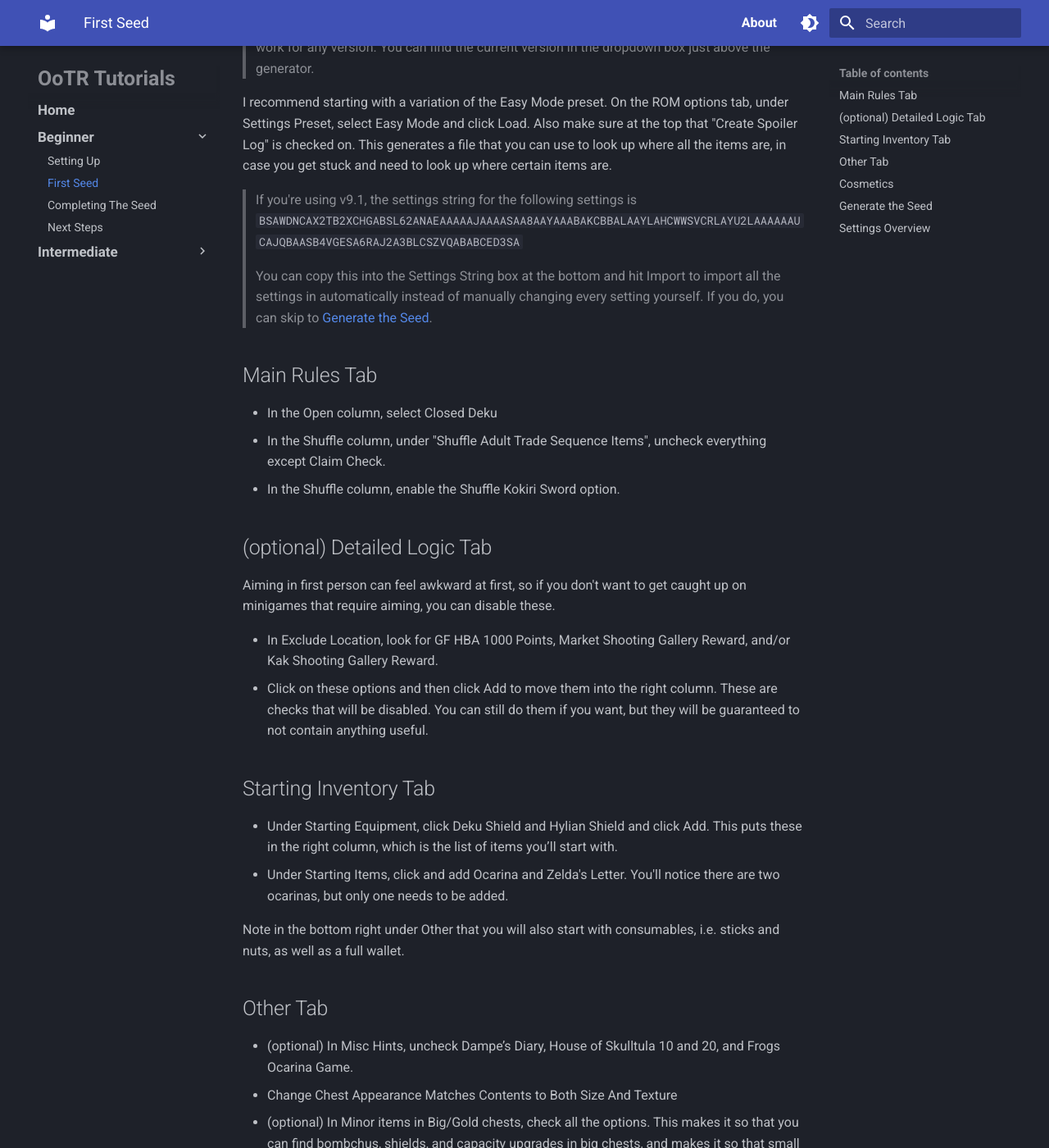
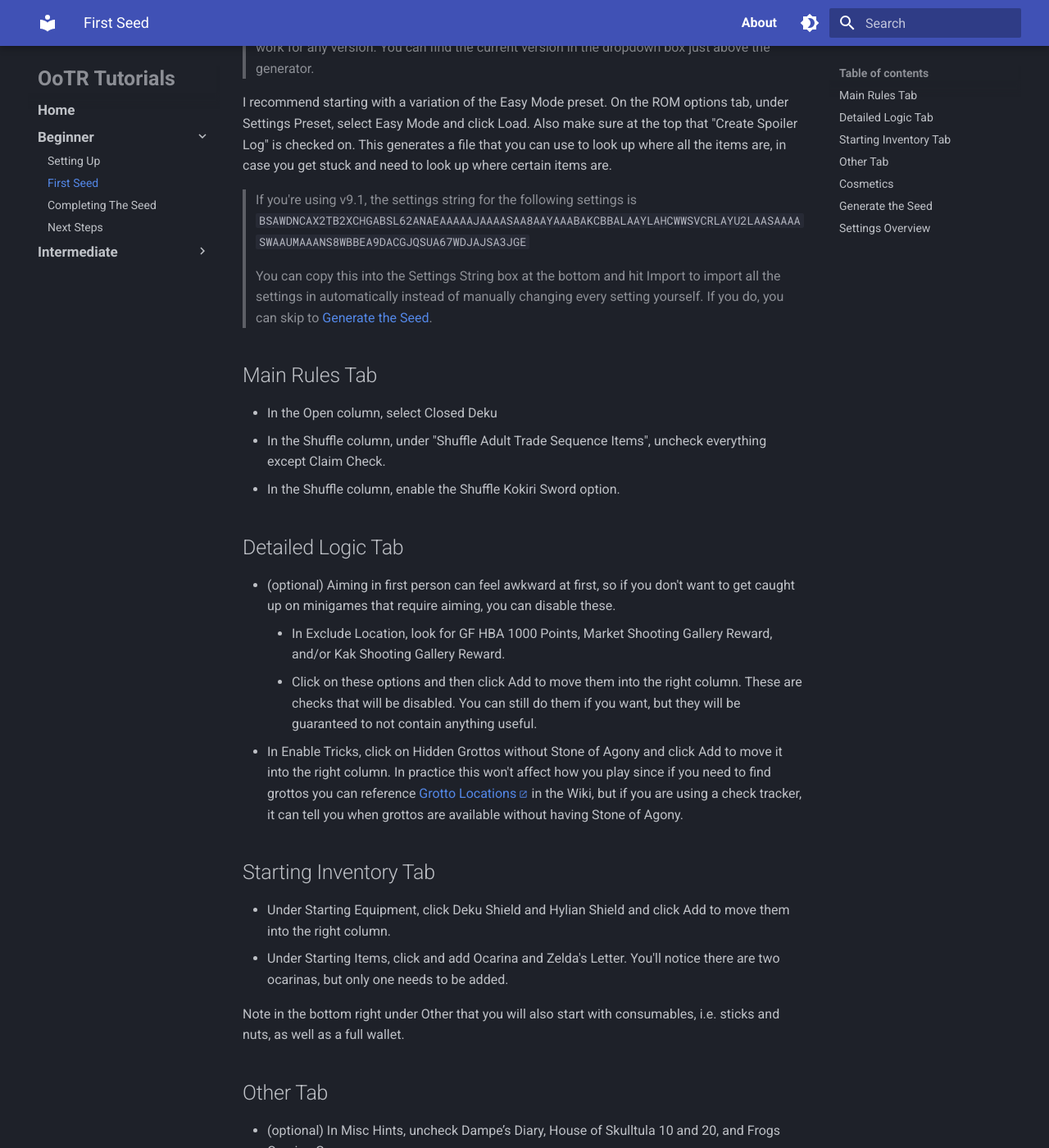
Before and after one commit to flee135/OoTR-Tutorials, an MkDocs documentation site: the page built from docs/beginner/first-seed.md, in a window 1280 px wide and 1400 px high, scrolled down 328 px. Shown: the whole window at 82% size. Built offline with MkDocs 1.6.1 and Material for MkDocs 9.7.7, drawn with Linux system fonts in a browser that asks for light colours.

Commit message:
Beginner updates

```diff
--- a/docs/beginner/first-seed.md
+++ b/docs/beginner/first-seed.md
@@ -8,7 +8,7 @@ The rest of this article is primarily about the settings that I recommend for yo
 
 I recommend starting with a variation of the Easy Mode preset. On the ROM options tab, under Settings Preset, select Easy Mode and click Load. Also make sure at the top that "Create Spoiler Log" is checked on. This generates a file that you can use to look up where all the items are, in case you get stuck and need to look up where certain items are.
 
-> If you're using v9.1, the settings string for the following settings is `BSAWDNCAX2TB2XCHGABSL62ANAEAAAAAJAAAASAA8AAYAAABAKCBBALAAYLAHCWWSVCRLAYU2LAAAAAAUCAJQBAASB4VGESA6RAJ2A3BLCSZVQABABCED3SA`
+> If you're using v9.1, the settings string for the following settings is `BSAWDNCAX2TB2XCHGABSL62ANAEAAAAAJAAAASAA8AAYAAABAKCBBALAAYLAHCWWSVCRLAYU2LAASAAAASWAAUMAAANS8WBBEA9DACGJQSUA67WDJAJSA3JGE`
 >
 >You can copy this into the Settings String box at the bottom and hit Import to import all the settings in automatically instead of manually changing every setting yourself. If you do, you can skip to [Generate the Seed](#generate-the-seed).
 
@@ -17,14 +17,14 @@ I recommend starting with a variation of the Easy Mode preset. On the ROM option
 - In the Shuffle column, under "Shuffle Adult Trade Sequence Items", uncheck everything except Claim Check.
 - In the Shuffle column, enable the Shuffle Kokiri Sword option.
 
-## (optional) Detailed Logic Tab
-Aiming in first person can feel awkward at first, so if you don't want to get caught up on minigames that require aiming, you can disable these.
-
-- In Exclude Location, look for GF HBA 1000 Points, Market Shooting Gallery Reward, and/or Kak Shooting Gallery Reward.
-- Click on these options and then click Add to move them into the right column. These are checks that will be disabled. You can still do them if you want, but they will be guaranteed to not contain anything useful.
+## Detailed Logic Tab
+- (optional) Aiming in first person can feel awkward at first, so if you don't want to get caught up on minigames that require aiming, you can disable these.
+    - In Exclude Location, look for GF HBA 1000 Points, Market Shooting Gallery Reward, and/or Kak Shooting Gallery Reward.
+    - Click on these options and then click Add to move them into the right column. These are checks that will be disabled. You can still do them if you want, but they will be guaranteed to not contain anything useful.
+- In Enable Tricks, click on Hidden Grottos without Stone of Agony and click Add to move it into the right column. In practice this won't affect how you play since if you need to find grottos you can reference [Grotto Locations](https://wiki.ootrandomizer.com/index.php?title=Grottos) in the Wiki, but if you are using a check tracker, it can tell you when grottos are available without having Stone of Agony.
 
 ## Starting Inventory Tab
-- Under Starting Equipment, click Deku Shield and Hylian Shield and click Add. This puts these in the right column, which is the list of items you’ll start with.
+- Under Starting Equipment, click Deku Shield and Hylian Shield and click Add to move them into the right column.
 - Under Starting Items, click and add Ocarina and Zelda's Letter. You'll notice there are two ocarinas, but only one needs to be added.
 
 Note in the bottom right under Other that you will also start with consumables, i.e. sticks and nuts, as well as a full wallet.
```
Also changed, not shown: docs/beginner/completing-seed.md (+6 -0 lines).
